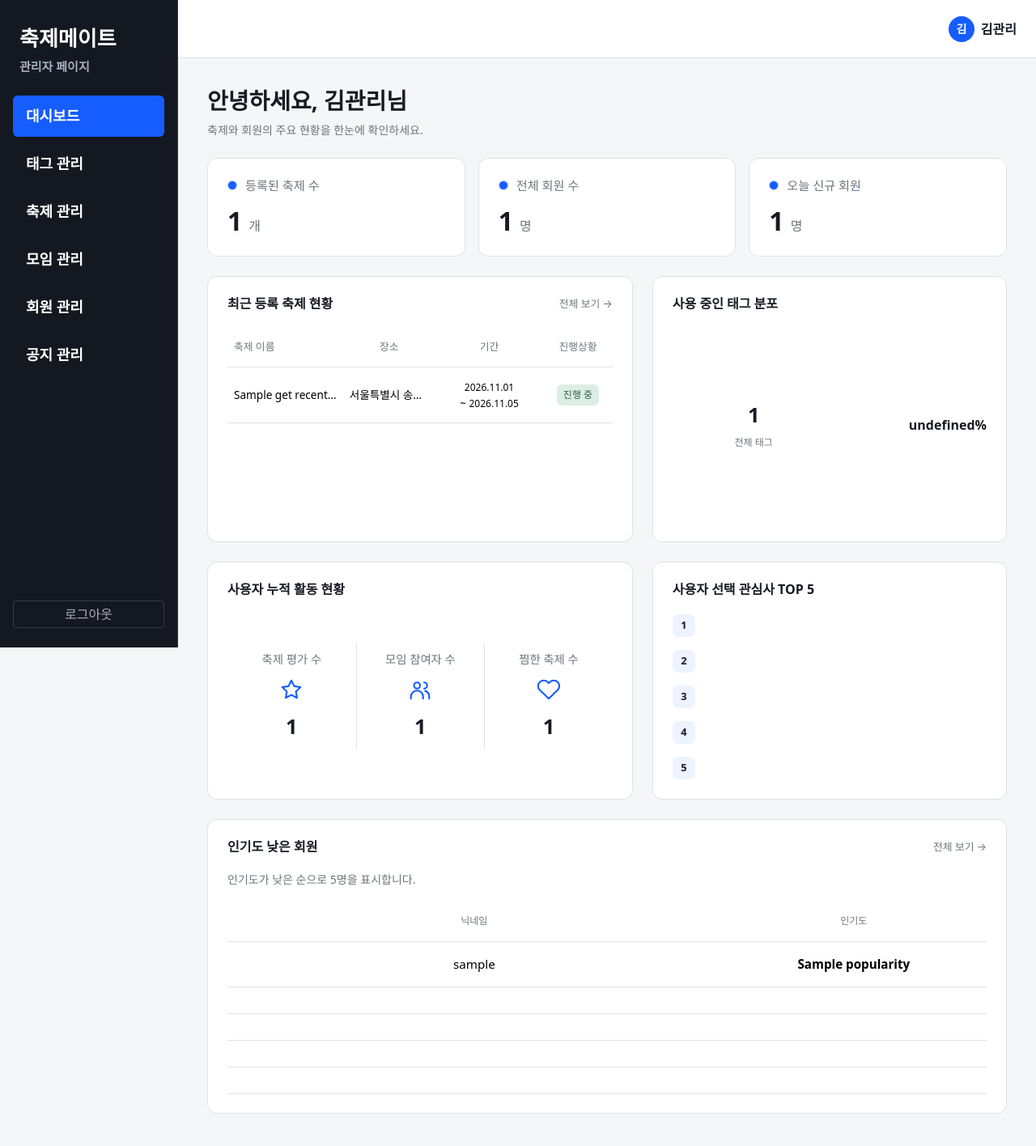
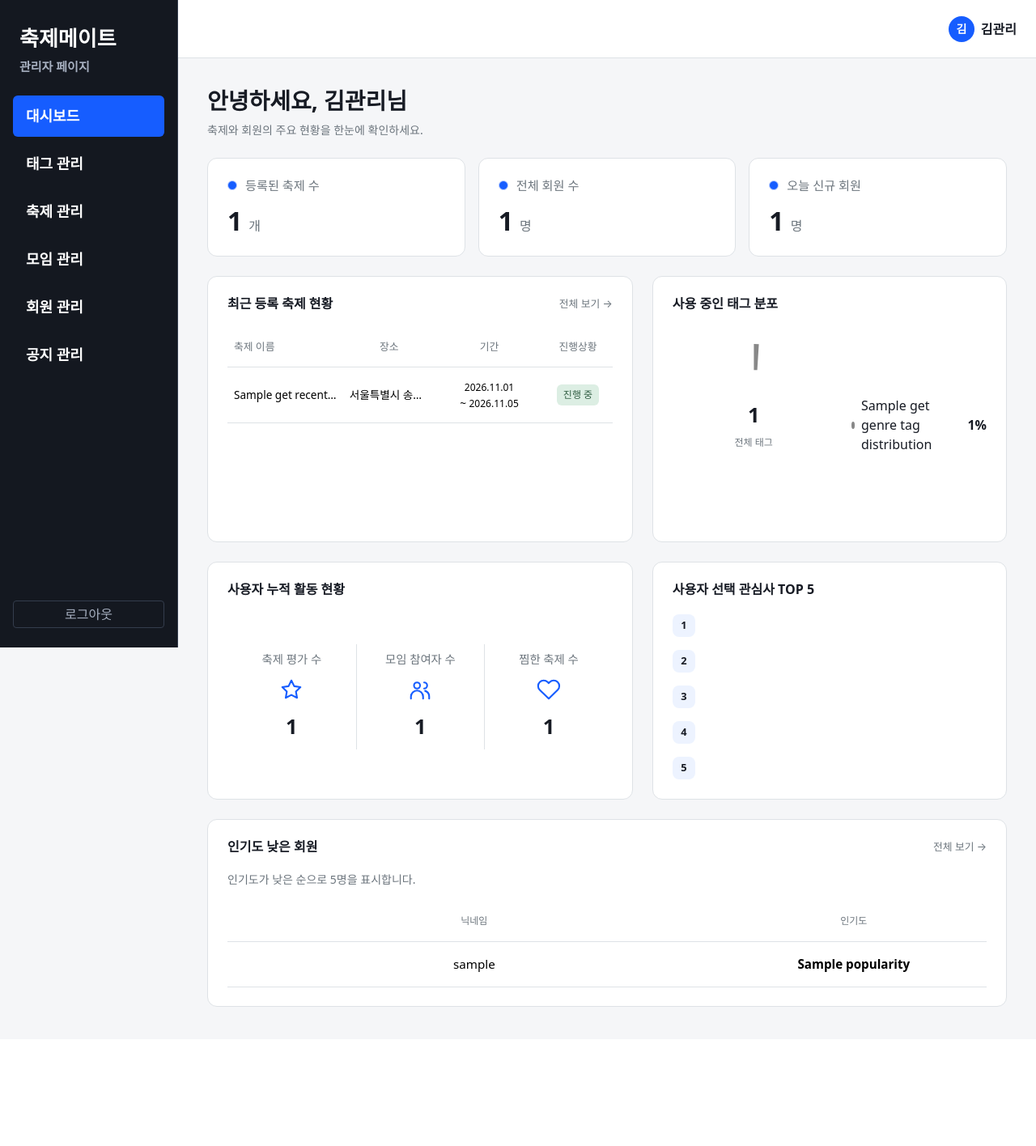
Before and after one commit to 1teamkosta/Sprint2, a Spring app: template src/main/resources/templates/index.html in a window 1280 px wide. Shown: the whole page at 81% size. After the commit the page ends 1244 px from the top, so only its background shows below. Run offline with Thymeleaf, Linux system fonts and the light colour scheme; the template is opened without the code that fills it: most values are stand-ins (such as "Sample title", 1, 10 or a date in 2020); data that the repository does not hold is empty; a map, chart or similar area stays blank; some libraries are stand-ins or nearby versions.

Commit message:
[Fix] 사이드바, 대시보드, 태그관리, 모임관리 오류수정

```diff
--- a/src/main/resources/static/js/clubs.js
+++ b/src/main/resources/static/js/clubs.js
@@ -199,7 +199,7 @@ function renderClubs(clubs) {
 
         const festivalLink = row.querySelector('[data-field="festival"] a');
         festivalLink.textContent = club.festivalName;
-        festivalLink.href = `/admin/festivalView?id=${club.festivalNumber}`;
+        festivalLink.href = `/admin/festival/${club.festivalNumber}`;
 
         const clubLink = row.querySelector('[data-field="title"] a');
         clubLink.textContent = club.clubName;
@@ -210,7 +210,7 @@ function renderClubs(clubs) {
 
         const hostLink = row.querySelector('[data-field="host"] a');
         hostLink.textContent = club.nickname;
-        hostLink.href = `/admin/userView/${club.accountNumber}`;
+        hostLink.href = `/admin/userDetailView/${club.accountNumber}`;
 
         row.querySelector('time').textContent = club.createdAt;
 
--- a/src/main/resources/static/js/dashboard.js
+++ b/src/main/resources/static/js/dashboard.js
@@ -2,8 +2,16 @@ const dashboardGenreSegments = document.querySelector('#dashboard-genre-segments
 const dashboardGenreLegend = document.querySelector('#dashboard-genre-legend');
 let dashboardGenreOffset = 0;
 
+const dashboardGenreTags = Array.from(
+    dashboardGenreLegend.querySelectorAll('li')
+).map(function (item) {
+    return {
+        color: item.dataset.color,
+        percent: Number(item.dataset.percent)
+    };
+});
+
 dashboardGenreTags.forEach(function (tag) {
-    // pathLength=100으로 원의 전체 길이를 100으로 취급해 비율을 그대로 적용한다.
     const segment = document.createElementNS('http://www.w3.org/2000/svg', 'circle');
     Object.entries({
         cx: 50, cy: 50, r: 42, fill: 'none', stroke: tag.color,
@@ -14,15 +22,4 @@ dashboardGenreTags.forEach(function (tag) {
     }).forEach(function (entry) { segment.setAttribute(entry[0], entry[1]); });
     dashboardGenreSegments.append(segment);
     dashboardGenreOffset += Number(tag.percent);
-
-    const item = document.createElement('li');
-    const dot = document.createElement('span');
-    dot.className = 'dashboard-legend-dot';
-    dot.style.backgroundColor = tag.color;
-    const name = document.createElement('span');
-    name.textContent = tag.tagName;
-    const percentage = document.createElement('strong');
-    percentage.textContent = `${tag.percent}%`;
-    item.append(dot, name, percentage);
-    dashboardGenreLegend.append(item);
 });
--- a/src/main/resources/templates/club/clubs.html
+++ b/src/main/resources/templates/club/clubs.html
@@ -108,10 +108,10 @@
                                     <td class="list-selection-column"><input class="form-check-input list-selection-input" type="checkbox" name="clubIds" value="1" aria-label="모임 1번 선택"></td>
                                     <td data-field="clubId" th:text="${club.clubNumber}">1</td>
                                     <td><span class="badge"  th:classappend="${club.status == 1 ? 'club-status-visible' : 'club-status-hidden'}" th:text="${club.status == 1 ? '공개' : '비공개'}">공개</span></td>
-                                    <td class="club-festival text-start" data-field="festivalName"><a class="list-detail-link" th:href="@{/admin/festivalView(id=${club.festivalNumber})}" th:text="${club.festivalName}">부산 락 페스티벌</a></td>
+                                    <td class="club-festival text-start" data-field="festivalName"><a class="list-detail-link" th:href="@{/admin/festival/{id}(id=${club.festivalNumber})}" th:text="${club.festivalName}">부산 락 페스티벌</a></td>
                                     <td class="club-title fw-medium text-start" data-field="clubName"><a class="list-detail-link" th:href="@{/admin/clubDetailView/{clubNumber}(clubNumber=${club.clubNumber})}" th:text="${club.clubName}">처음 가는 락페 함께 즐겨요</a></td>
                                     <td class="club-purpose" data-field="purpose" th:text="${club.purpose}">축제메이트</td>
-                                    <td data-field="nickname"><a class="list-detail-link" th:href="@{/admin/userView/{accountNumber}(accountNumber=${club.accountNumber})}" th:text="${club.nickname}">김축제</a></td>
+                                    <td data-field="nickname"><a class="list-detail-link" th:href="@{/admin/userDetailView/{accountNumber}(accountNumber=${club.accountNumber})}" th:text="${club.nickname}">김축제</a></td>
 
                                     <td data-sort-field="createdAt" data-sort-value="2026-10-30"><time datetime="2026-10-30" th:text="${club.createdAt}">2026.10.30</time></td>
                                 </tr>
--- a/src/main/resources/templates/component/sidebar.html
+++ b/src/main/resources/templates/component/sidebar.html
@@ -1,6 +1,6 @@
 <!-- 공통 사이드바: 메뉴 화면이 구현되면 비활성 버튼을 링크로 변경 -->
 <aside class="admin-sidebar d-flex flex-column p-3">
-    <a class="admin-brand text-decoration-none px-2 mb-4" th:href="@{/admin/festivalsView}">
+    <a class="admin-brand text-decoration-none px-2 mb-4" th:href="@{/admin/dashboardView}">
         <strong>축제메이트</strong>
         <span class="admin-brand-subtitle d-block small mt-1">관리자 페이지</span>
     </a>
@@ -8,14 +8,13 @@
         <ul class="nav nav-pills flex-column gap-2">
             <li class="nav-item"><a class="nav-link" th:classappend="${activePage == 'dashboard'} ? ' active'" th:href="@{/admin/dashboardView}" data-page="dashboard" th:attr="aria-current=${activePage == 'dashboard'} ? 'page' : null">대시보드</a></li>
             <li class="nav-item"><a class="nav-link" th:classappend="${activePage == 'tags'} ? ' active'" th:href="@{/admin/tagsView}" data-page="tags" th:attr="aria-current=${activePage == 'tags'} ? 'page' : null">태그 관리</a></li>
-            <li class="nav-item"><a class="nav-link" th:classappend="${activePage == null or activePage == 'festival'} ? ' active'" th:href="@{/admin/festivalsView}" data-page="festival" th:attr="aria-current=${activePage == null or activePage == 'festival'} ? 'page' : null">축제 관리</a></li>
+            <li class="nav-item"><a class="nav-link" th:classappend="${activePage == 'festival'} ? ' active'" th:href="@{/admin/festivalsView}" data-page="festival" th:attr="aria-current=${activePage == 'festival'} ? 'page' : null">축제 관리</a></li>
             <li class="nav-item"><a class="nav-link" th:classappend="${activePage == 'club'} ? ' active'" th:href="@{/admin/clubsView}" data-page="club" th:attr="aria-current=${activePage == 'club'} ? 'page' : null">모임 관리</a></li>
             <li class="nav-item"><a class="nav-link" th:classappend="${activePage == 'users'} ? ' active'" th:href="@{/admin/usersView}" data-page="users" th:attr="aria-current=${activePage == 'users'} ? 'page' : null">회원 관리</a></li>
             <li class="nav-item"><a class="nav-link" th:classappend="${activePage == 'notices'} ? ' active'" th:href="@{/admin/noticesView}" data-page="notices" th:attr="aria-current=${activePage == 'notices'} ? 'page' : null">공지 관리</a></li>
         </ul>
     </nav>
     <div class="admin-account mt-auto">
-<!--        <p class="mb-2 fw-semibold">관리자</p>-->
         <button class="btn btn-outline-secondary btn-sm w-100" type="button" disabled>로그아웃</button>
     </div>
 </aside>
--- a/src/main/resources/templates/index.html
+++ b/src/main/resources/templates/index.html
@@ -8,9 +8,6 @@
           integrity="sha384-sRIl4kxILFvY47J16cr9ZwB07vP4J8+LH7qKQnuqkuIAvNWLzeN8tE5YBujZqJLB" crossorigin="anonymous">
     <link th:href="@{/css/component.css}" rel="stylesheet">
     <link th:href="@{/css/index.css}" rel="stylesheet">
-    <script th:inline="javascript">
-        const dashboardGenreTags = /*[[${getGenreTagDistribution}]]*/ [];
-    </script>
     <script th:src="@{/js/dashboard.js}" defer></script>
 </head>
 <body data-admin-page="dashboard">
@@ -61,7 +58,7 @@
                             </thead>
                             <tbody class="text-center">
                                 <tr th:each="festival : ${getRecentFestival}">
-                                    <td class="text-start fw-medium"><a class="list-detail-link" th:href="@{/admin/festivalView(id=${festival.festivalNumber})}"
+                                    <td class="text-start fw-medium"><a class="list-detail-link" th:href="@{/admin/festival/{id}(id=${festival.festivalNumber})}"
                                                                         th:text="${festival.festivalName}">서울 재즈 페스티벌</a></td>
                                     <td class="dashboard-festival-place" title="서울특별시 송파구 올림픽공원 야외무대">서울특별시 송파구 올림픽공원 야외무대</td>
                                     <td><time datetime="2026-11-01">2026.11.01</time><br>~ <time datetime="2026-11-05">2026.11.05</time></td>
@@ -82,7 +79,14 @@
                             <svg class="dashboard-donut-chart" id="dashboard-genre-segments" viewBox="0 0 100 100" aria-hidden="true" focusable="false"></svg>
                             <div class="dashboard-donut-label" aria-hidden="true"><strong th:text="${countByTag}">0</strong><span>전체 태그</span></div>
                         </div>
-                        <ul class="dashboard-legend" id="dashboard-genre-legend" aria-label="태그별 비율"></ul>
+                        <ul class="dashboard-legend" id="dashboard-genre-legend"
+                            aria-label="태그별 비율">
+                            <li th:each="tag : ${getGenreTagDistribution}" th:attr="data-color=${tag.color}, data-percent=${tag.percent}">
+                                <span class="dashboard-legend-dot" th:style="|background-color: ${tag.color};|"></span>
+                                <span th:text="${tag.tagName}"></span>
+                                <strong th:text="|${tag.percent}%|"></strong>
+                            </li>
+                        </ul>
                     </div>
                 </section>
 
@@ -97,17 +101,14 @@
                             <caption class="visually-hidden">인기도 오름차순 회원 예시</caption>
                             <thead><tr><th scope="col">닉네임</th><th scope="col" class="text-center">인기도</th></tr></thead>
                             <tbody>
-                                <tr><td><a class="list-detail-link"
-                                           th:href="@{/admin/userDetail(id=@{${bottom5ByPopularity[0].accountNumber}})}"
-                                            th:text="${bottom5ByPopularity[0].nickname}">한문화</a></td><td class="text-center fw-semibold" th:text="${bottom5ByPopularity[0].popularity}">7</td></tr>
-                                <tr><td><a class="list-detail-link"
-                                           th:href="@{/admin/userDetail(id=@{${bottom5ByPopularity[1].accountNumber}})}"  th:text="${bottom5ByPopularity[1].nickname}">오춘천</a></td><td class="text-center fw-semibold" th:text="${bottom5ByPopularity[1].popularity}">15</td></tr>
-                                <tr><td><a class="list-detail-link"
-                                           th:href="@{/admin/userDetail(id=@{${bottom5ByPopularity[2].accountNumber}})}"  th:text="${bottom5ByPopularity[2].nickname}">정수원</a></td><td class="text-center fw-semibold" th:text="${bottom5ByPopularity[2].popularity}">33</td></tr>
-                                <tr><td><a class="list-detail-link"
-                                           th:href="@{/admin/userDetail(id=@{${bottom5ByPopularity[3].accountNumber}})}"  th:text="${bottom5ByPopularity[3].nickname}">이음식</a></td><td class="text-center fw-semibold" th:text="${bottom5ByPopularity[3].popularity}">42</td></tr>
-                                <tr><td><a class="list-detail-link"
-                                           th:href="@{/admin/userDetail(id=@{${bottom5ByPopularity[4].accountNumber}})}"  th:text="${bottom5ByPopularity[4].nickname}">임전주</a></td><td class="text-center fw-semibold" th:text="${bottom5ByPopularity[4].popularity}">64</td></tr>
+                                <tr th:each="user : ${bottom5ByPopularity}">
+                                    <td>
+                                        <a class="list-detail-link"
+                                           th:href="@{/admin/userDetailView/{id}(id=${user.accountNumber})}"
+                                           th:text="${user.nickname}"></a>
+                                    </td>
+                                    <td class="text-center fw-semibold" th:text="${user.popularity}"></td>
+                                </tr>
                             </tbody>
                         </table>
                     </div>
```
